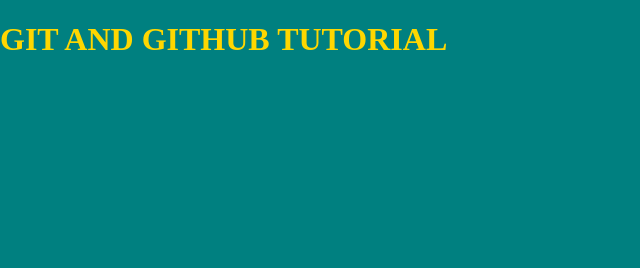
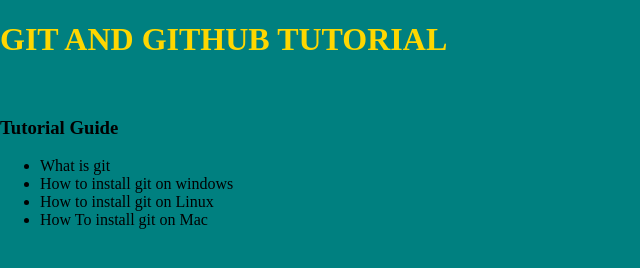
Before and after one commit to heebrymovic/git_tags, a plain HTML site: page index.html in a window 1280 px wide. Shown: the whole page, without its empty margins (0-640 px from the left). Drawn offline with Linux system fonts and the light colour scheme.

Commit message:
Modified our html file

```diff
--- a/index.html
+++ b/index.html
@@ -9,5 +9,12 @@
 	<h1>GIT AND GITHUB TUTORIAL</h1>
 	<p>Our first git and github tutorial</p>
 
+<h3>Tutorial Guide</h3>
+	<ul>
+		<li>What is git</li>
+		<li>How to install git on windows</li>
+		<li>How to install git on Linux</li>
+		<li>How To install git on Mac</li>
+	</ul>
 </body>
 </html>
```
